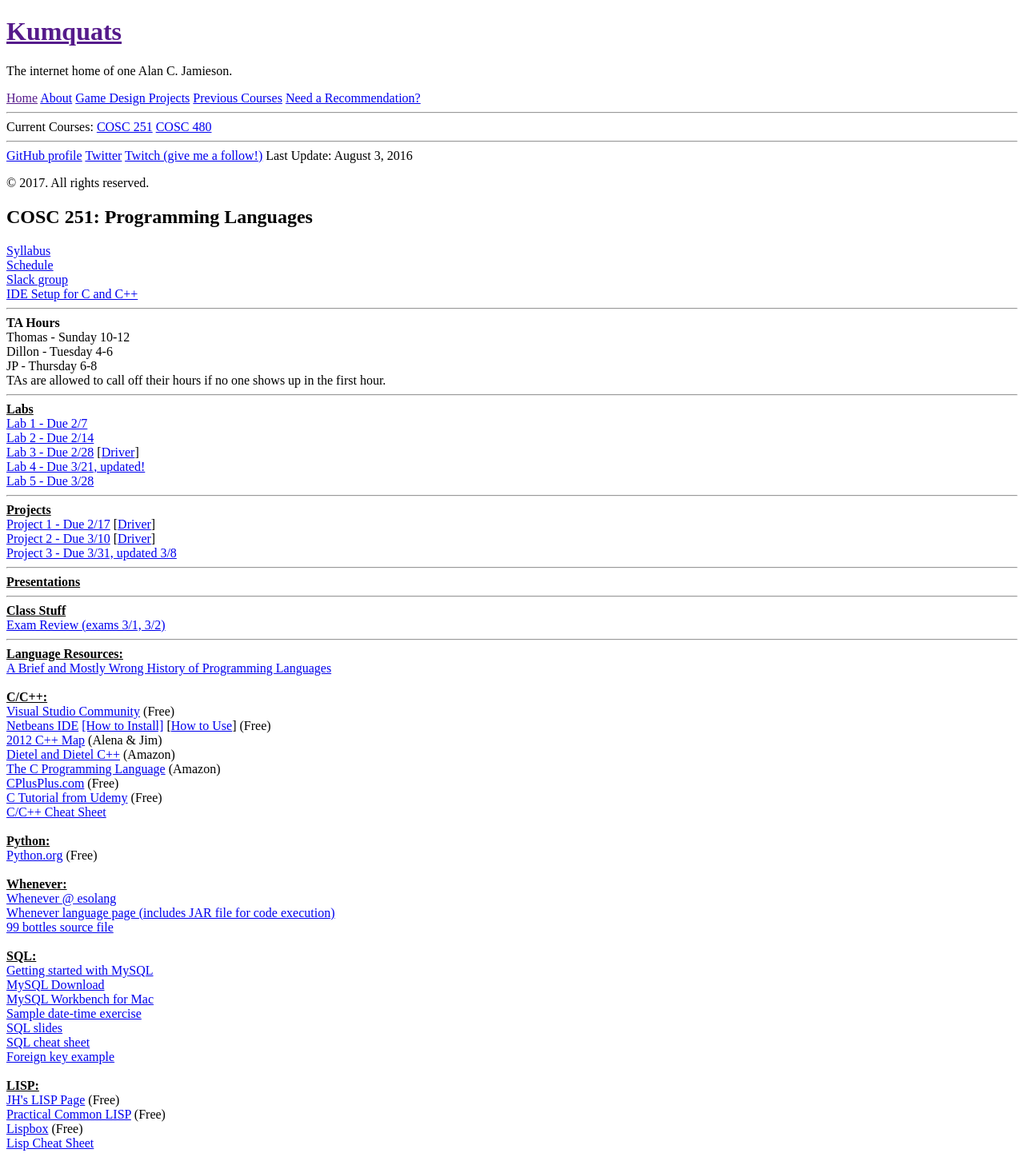
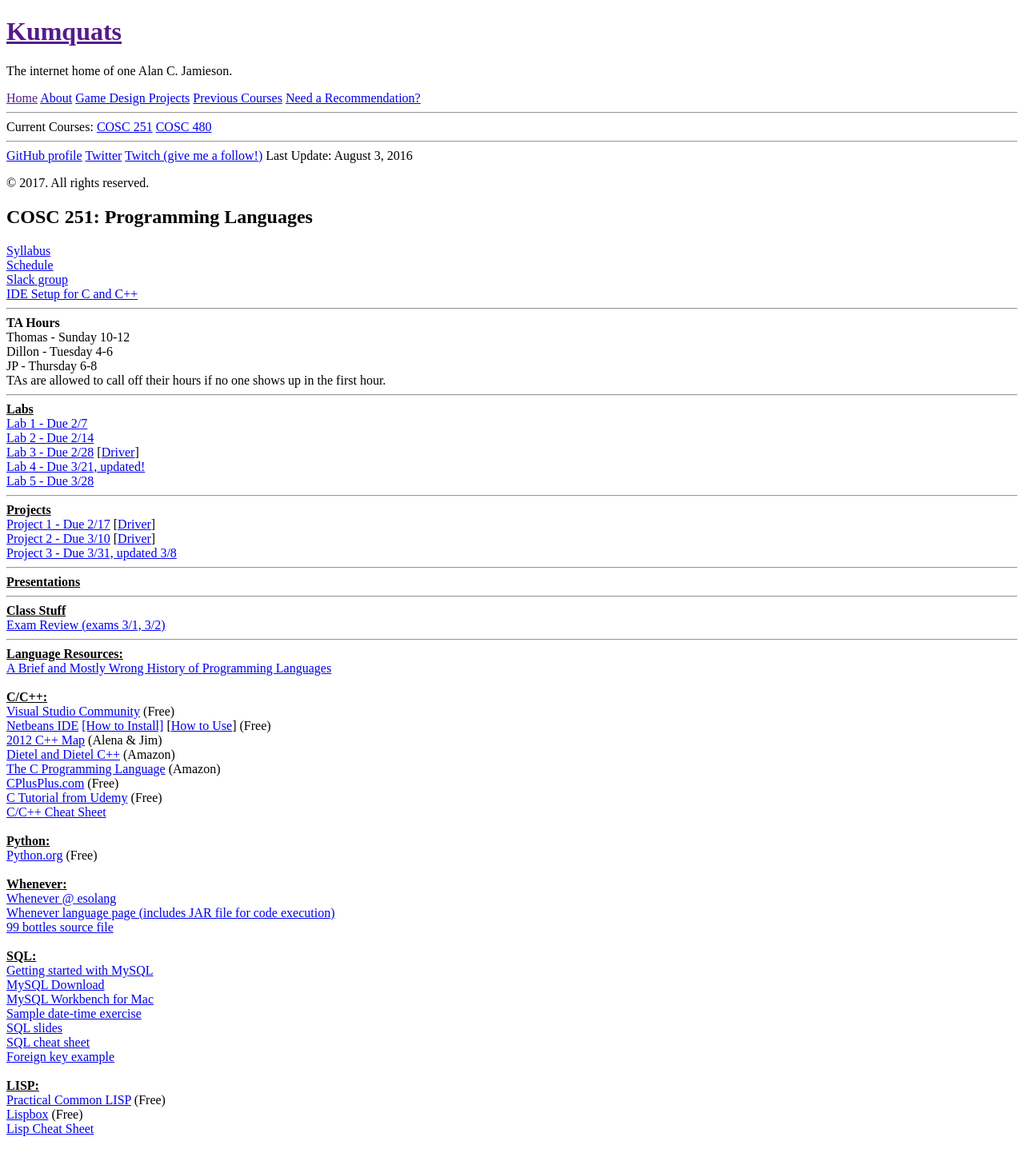
Before and after one commit to ripark/ripark.github.io, a Jekyll site: the page built from s17/cosc251.html, in a window 1280 px wide. Shown: the whole page at 80% size. Built offline with Jekyll 4.4.1, drawn with Linux system fonts in a browser that asks for light colours; Markdown is read by kramdown in place of the engine named in the settings.

Commit message:
removal of dead link

```diff
--- a/s17/cosc251.html
+++ b/s17/cosc251.html
@@ -117,9 +117,6 @@ TAs are allowed to call off their hours if no one shows up in the first hour.
         <br>
         <br>
         <strong><u>LISP:</u></strong>
-        <br /><a href=
-        "http://www.apl.jhu.edu/~hall/lisp.html"
-             rel="self">JH's LISP Page</a> (Free)
         <br />
         <a href="http://www.gigamonkeys.com/book/"
              rel="self">Practical Common LISP</a> (Free)
```
